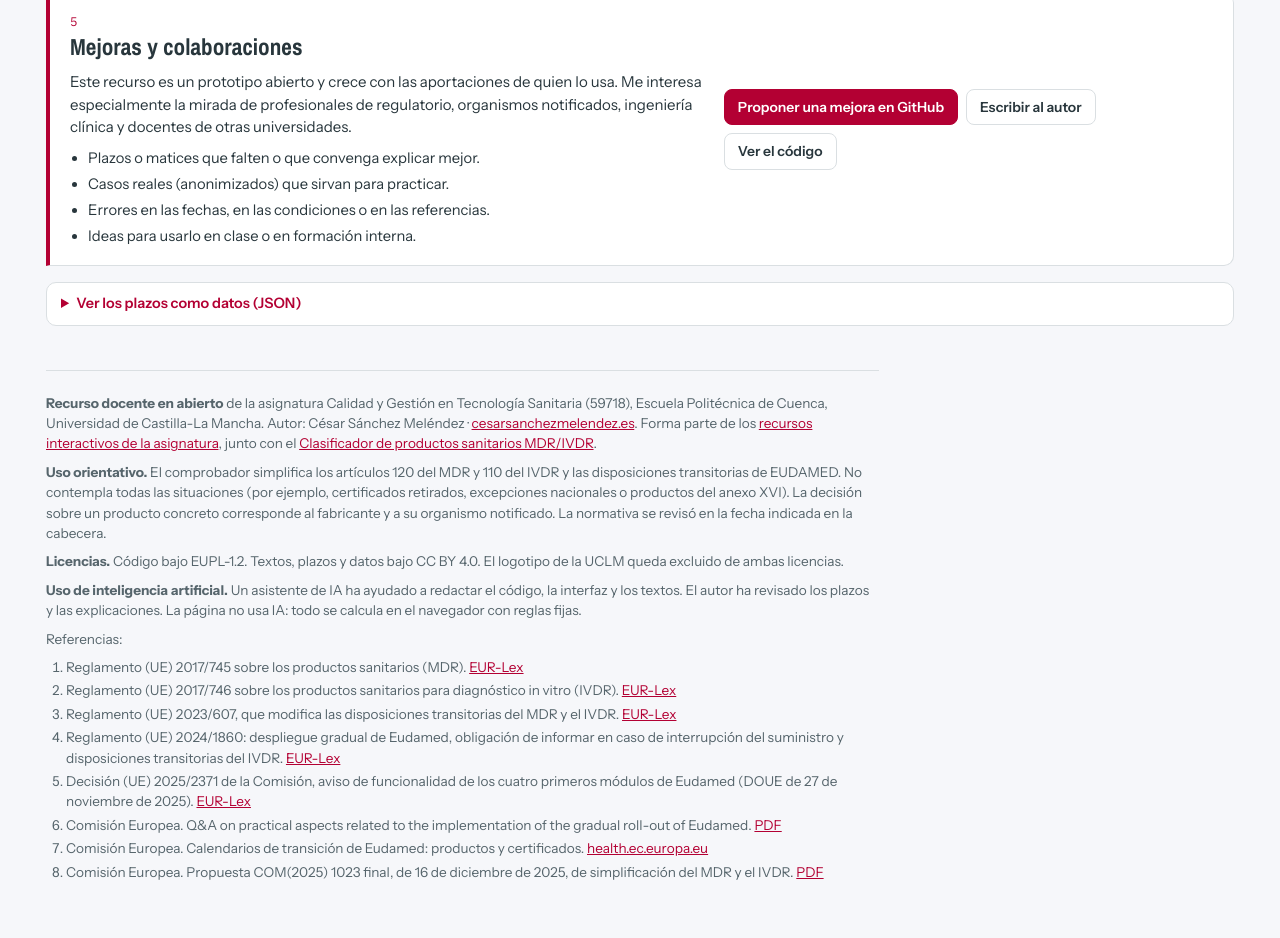
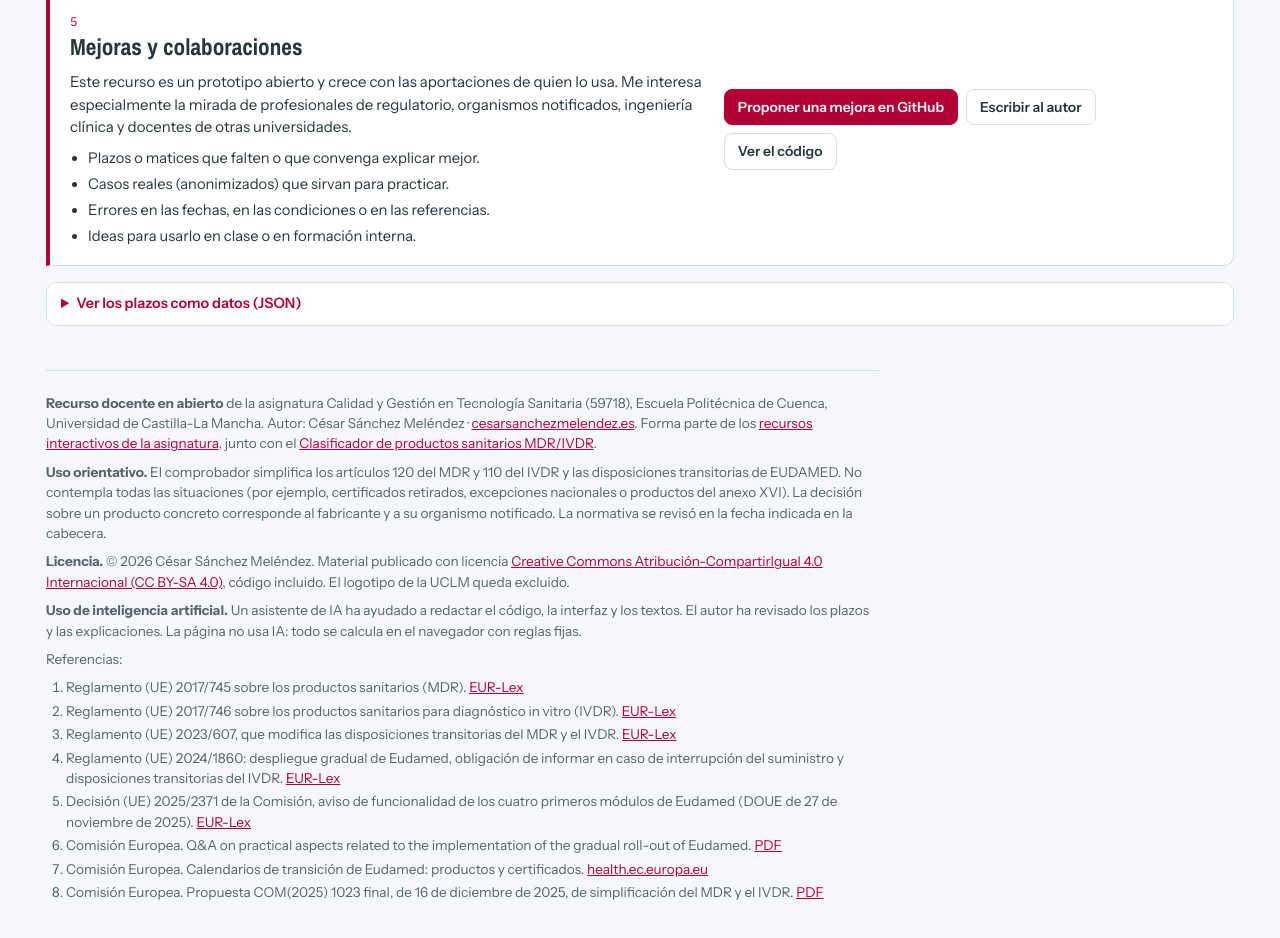
Before and after one commit to csmelendez/cgt-recursos, a plain HTML site: page tema1/plazos-mdr-ivdr/index.html in a window 1280 px wide. Shown: the part 3479-4417 px from the top of the page. Drawn offline with nearby package versions, Linux system fonts and the light colour scheme.

Commit message:
Add files via upload

```diff
--- a/tema1/plazos-mdr-ivdr/index.html
+++ b/tema1/plazos-mdr-ivdr/index.html
@@ -340,7 +340,7 @@ footer ol{margin:0;padding-left:20px;display:grid;gap:3px}
   <footer>
     <p><strong>Recurso docente en abierto</strong> de la asignatura Calidad y Gestión en Tecnología Sanitaria (59718), Escuela Politécnica de Cuenca, Universidad de Castilla-La Mancha. Autor: César Sánchez Meléndez · <a href="https://www.cesarsanchezmelendez.es">cesarsanchezmelendez.es</a>. Forma parte de los <a href="../../">recursos interactivos de la asignatura</a>, junto con el <a href="https://www.cesarsanchezmelendez.es/clasificaMD/">Clasificador de productos sanitarios MDR/IVDR</a>.</p>
     <p><strong>Uso orientativo.</strong> El comprobador simplifica los artículos 120 del MDR y 110 del IVDR y las disposiciones transitorias de EUDAMED. No contempla todas las situaciones (por ejemplo, certificados retirados, excepciones nacionales o productos del anexo XVI). La decisión sobre un producto concreto corresponde al fabricante y a su organismo notificado. La normativa se revisó en la fecha indicada en la cabecera.</p>
-    <p><strong>Licencias.</strong> Código bajo EUPL-1.2. Textos, plazos y datos bajo CC BY 4.0. El logotipo de la UCLM queda excluido de ambas licencias.</p>
+    <p><strong>Licencia.</strong> © 2026 César Sánchez Meléndez. Material publicado con licencia <a href="https://creativecommons.org/licenses/by-sa/4.0/deed.es" rel="license">Creative Commons Atribución-CompartirIgual 4.0 Internacional (CC BY-SA 4.0)</a>, código incluido. El logotipo de la UCLM queda excluido.</p>
     <p><strong>Uso de inteligencia artificial.</strong> Un asistente de IA ha ayudado a redactar el código, la interfaz y los textos. El autor ha revisado los plazos y las explicaciones. La página no usa IA: todo se calcula en el navegador con reglas fijas.</p>
     <p>Referencias:</p>
     <ol>
```
Also changed, not shown: 3 other files.
